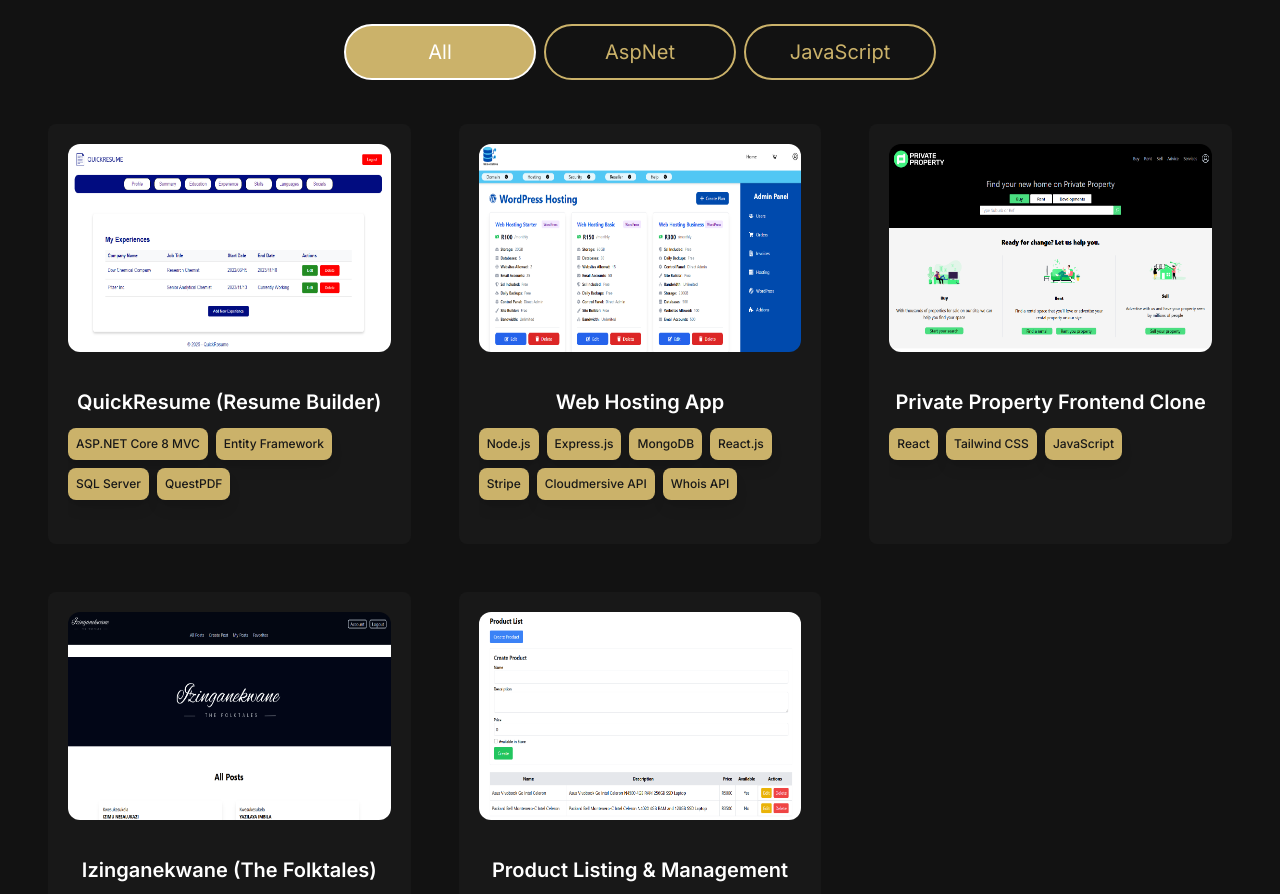
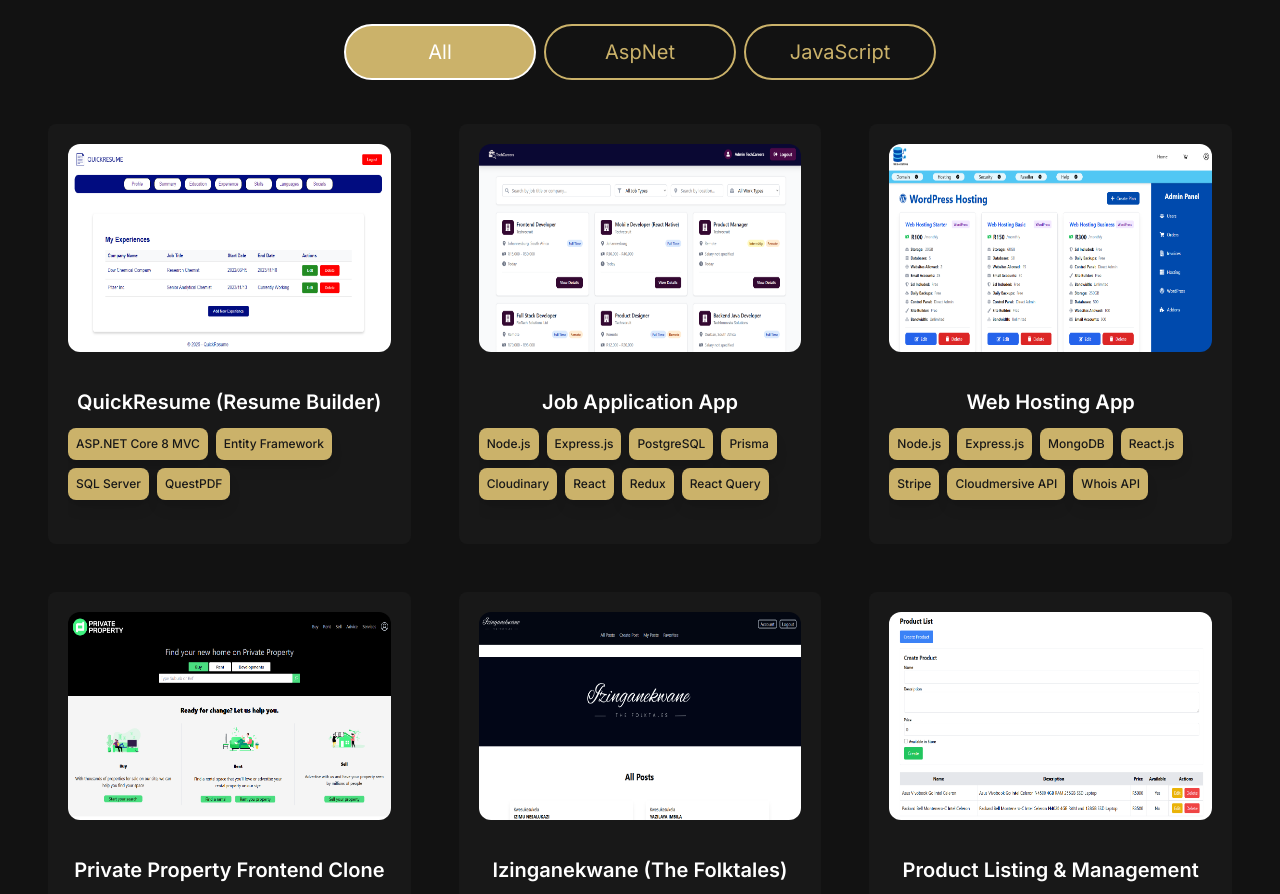
Before and after one commit to darel-mbokazi/my-portfolio, a Next.js app: page / in a window 1280 px wide. Shown: the part 3100-3994 px from the top of the page. Built offline with nearby package versions, Linux system fonts and the light colour scheme.

Commit message:
added job-application project

```diff
--- a/src/app/components/Projects.jsx
+++ b/src/app/components/Projects.jsx
@@ -22,6 +22,16 @@ const projectsData = [
   },
   {
     id: 2,
+    title: 'Job Application App',
+    techUsed:
+      'Node.js, Express.js, PostgreSQL, Prisma, Cloudinary, React, Redux, React Query',
+    image: '/images/projects/job-application.png',
+    tag: ['All', 'JavaScript'],
+    gitUrl: 'https://github.com/darel-mbokazi/techcareers-frontend',
+    previewUrl: 'https://techcareers-frontend.onrender.com',
+  },
+  {
+    id: 3,
     title: 'Web Hosting App',
     techUsed:
       'Node.js, Express.js, MongoDB, React.js, Stripe, Cloudmersive API, Whois API',
@@ -31,7 +41,7 @@ const projectsData = [
     previewUrl: 'https://web-hosting-frontend-react.vercel.app/',
   },
   {
-    id: 3,
+    id: 4,
     title: 'Private Property Frontend Clone',
     techUsed: 'React, Tailwind CSS, JavaScript',
     image: '/images/projects/private_property.png',
@@ -40,7 +50,7 @@ const projectsData = [
     previewUrl: 'https://private-property-clone.firebaseapp.com/',
   },
   {
-    id: 4,
+    id: 5,
     title: 'Izinganekwane (The Folktales)',
     techUsed: 'React, Typescript, Tailwind CSS, Node.js, Express, MongoDB',
     image: '/images/projects/folktales.png',
@@ -49,7 +59,7 @@ const projectsData = [
     previewUrl: 'https://izinganekwane-folktales.vercel.app',
   },
   {
-    id: 5,
+    id: 6,
     title: 'Product Listing & Management',
     techUsed:
       'ASP.NET Core 8 Web API, Entity Framework, SQL Server, React, Typescript',
@@ -60,7 +70,7 @@ const projectsData = [
       '/images/projects/productlist/pl-1.png',
       '/images/projects/productlist/pl-2.png',
     ],
-  }
+  },
 ]
 
 const ProjectsSection = () => {
```
Also changed, not shown: public/images/projects/job-application.png (added).
